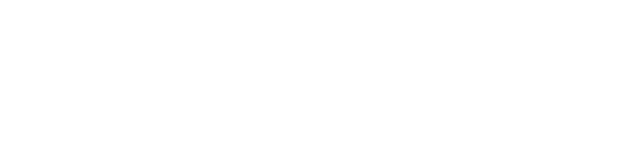
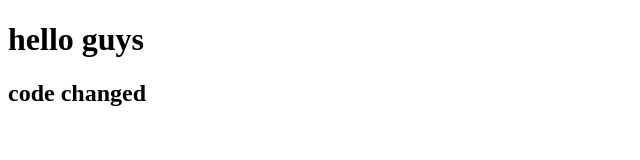
Before and after one commit to pratchad17/my-second-repo, a plain HTML site: page index.html in a window 1280 px wide. Shown: the whole page, without its empty margins (0-640 px from the left). Drawn offline with Linux system fonts and the light colour scheme.

Commit message:
added header

```diff
--- a/index.html
+++ b/index.html
@@ -7,6 +7,7 @@
     <title>My second repo</title>
 </head>
 <body>
-
+    <h1>hello guys</h1>
+    <h2>code changed</h2>
 </body>
 </html>
```
